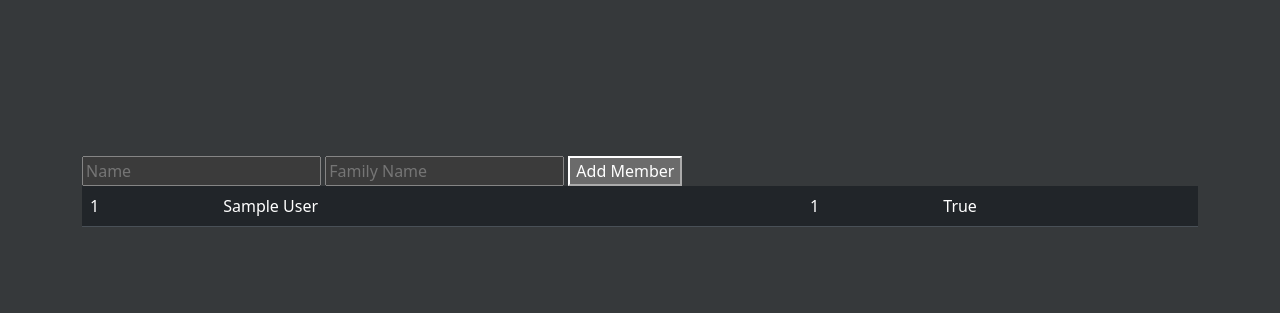
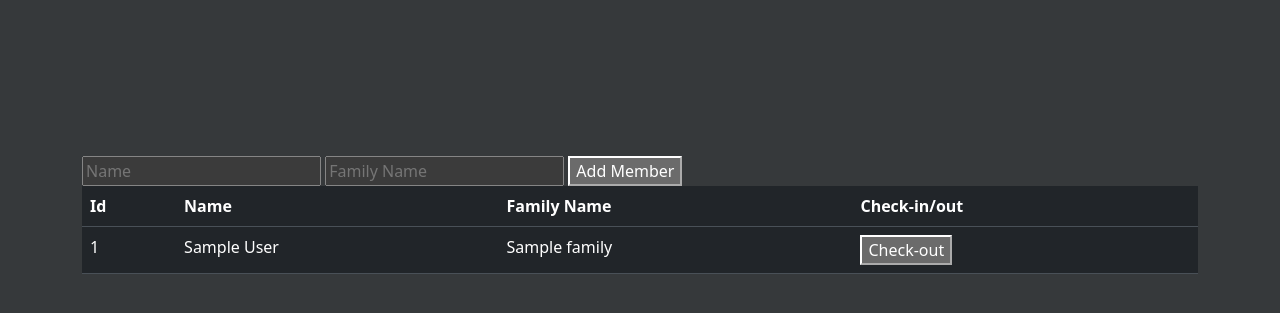
Before and after one commit to Xorger/admember, a Flask app: page / in a window 1280 px wide. Shown: the part 140-453 px from the top of the page. Run offline with Flask 3, Linux system fonts and the light colour scheme; a user stored in the database is signed in; tables that the repository leaves empty hold one stand-in row (values such as "Sample post").

Commit message:
Check in and Check out working

```diff
--- a/app.py
+++ b/app.py
@@ -122,13 +122,15 @@ def index():
 
         return redirect("/")
 
-    all_members = db.session.query(Members).all()
+    stmt = select(Members, Families).join(Families, Members.family_id == Families.id) #Join Members and Families
+    results = db.session.execute(stmt).all() #Fetch results as tuples
     result = [{
         "id": member.id,
         "name": member.name,
         "family_id": member.family_id,
-        "status": member.status
-    } for member in all_members]
+        "status": member.status,
+        "family_name": family.name
+    } for member, family in results]
 
     return render_template("index.html", rows=result)
 
@@ -156,6 +158,18 @@ def families():
 
     return render_template("families.html", rows=result)
 
+@app.route("/check", methods=["POST"])
+@login_required
+def check():
+    member_id = request.form.get("id")
+
+    print(member_id)
+
+    member = Members.query.filter_by(id=member_id).first()
+    member.status = not member.status  # Toggle the boolean value
+    db.session.commit()
+
+    return redirect("/")
 
 if __name__ == "__main__":
     app.run(debug=True)
--- a/templates/index.html
+++ b/templates/index.html
@@ -26,11 +26,40 @@
         </form>
     </div>
     <table class="table">
+        <tr>
+            <th>Id</th>
+            <th>Name</th>
+            <th>Family Name</th>
+            <th>Check-in/out</th>
+        </tr>
         {% for row in rows %}
         <tr>
-            {% for key, value in row.items() %}
-            <td>{{ value }}</td>
-            {% endfor %}
+            <td>{{ row.id }}</td>
+            <td>{{ row.name }}</td>
+            <td>{{ row.family_name }}</td>
+            <td>
+                {% if row.status == True %}
+                <form action="/check" method="post">
+                    <input
+                        type="hidden"
+                        value="{{ row.id }}"
+                        id="id"
+                        name="id"
+                    />
+                    <button>Check-out</button>
+                </form>
+                {% else %}
+                <form action="/check" method="post">
+                    <input
+                        type="hidden"
+                        value="{{ row.id }}"
+                        id="id"
+                        name="id"
+                    />
+                    <button>Check-in</button>
+                </form>
+                {% endif %}
+            </td>
         </tr>
         {% endfor %}
     </table>
```
